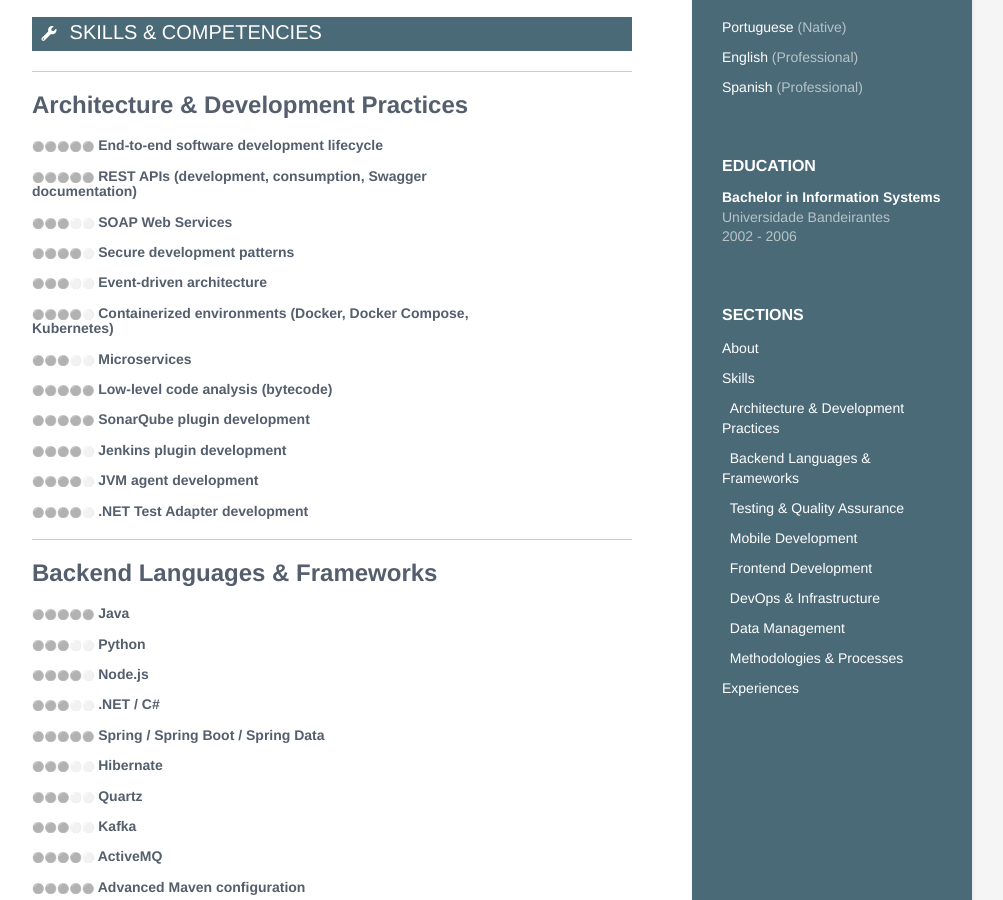
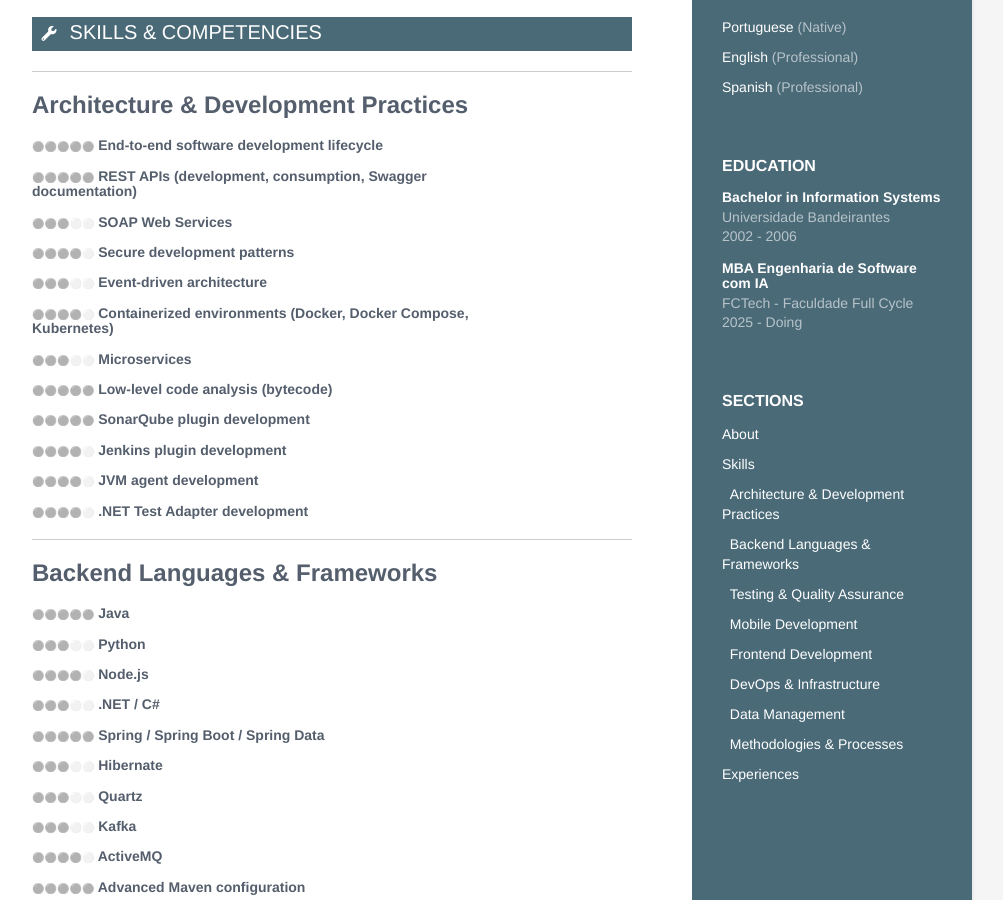
Before and after one commit to fbondia/fbondia.github.io, a Jekyll site: the page built from index.markdown, in a window 1280 px wide and 900 px high, scrolled down 706 px. Shown: the whole window, without its empty margins (168-1171 px from the left). Built offline with Jekyll 4.4.1, drawn with Linux system fonts in a browser that asks for light colours.

Commit message:
atualização da educação

```diff
--- a/_data/education.yml
+++ b/_data/education.yml
@@ -3,8 +3,15 @@ en:
     university: Universidade Bandeirantes
     time: 2002 - 2006
 
+  - degree: MBA Engenharia de Software com IA
+    university: FCTech - Faculdade Full Cycle
+    time: 2025 - Doing
 
 pt:
   - degree: Bacharel em Sistemas de Informação
     university: Universidade Bandeirantes
     time: 2002 - 2006
+
+  - degree: MBA Engenharia de Software com IA
+    university: FCTech - Faculdade Full Cycle
+    time: 2025 - Andamento
```
